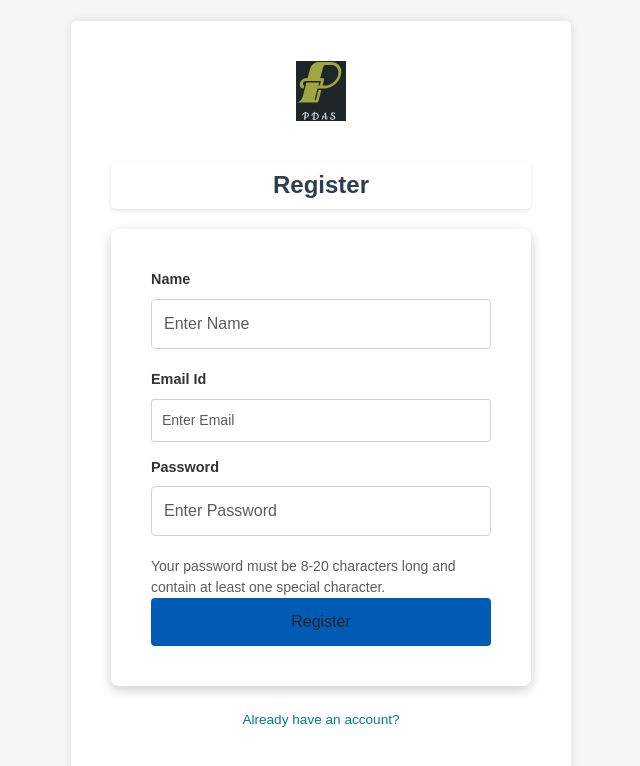
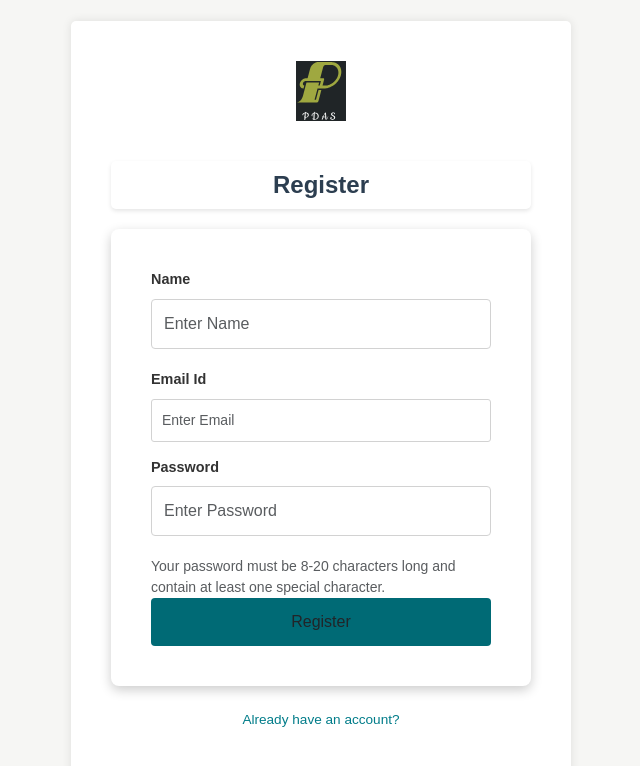
Before and after one commit to deadmoont/Police-Assistant-System, a React (Vite) app in the folder Client/: page / in a window 1280 px wide. In both pictures the pointer is over the button "Register". Shown: the top 766 px of the page, without its empty margins (319-959 px from the left). Built offline with nearby package versions, Linux system fonts and the light colour scheme.

Commit message:
Register and Login page

```diff
--- a/Client/src/components/CSS/ForgotPassword.css
+++ b/Client/src/components/CSS/ForgotPassword.css
@@ -64,9 +64,8 @@ h2 {
 }
 
 .btn:hover {
-    background-color: #005bb5;
+    background-color: #006a75;
 }
-
 /* Responsive design for smaller screens */
 @media (max-width: 768px) {
     .form-box {
```
